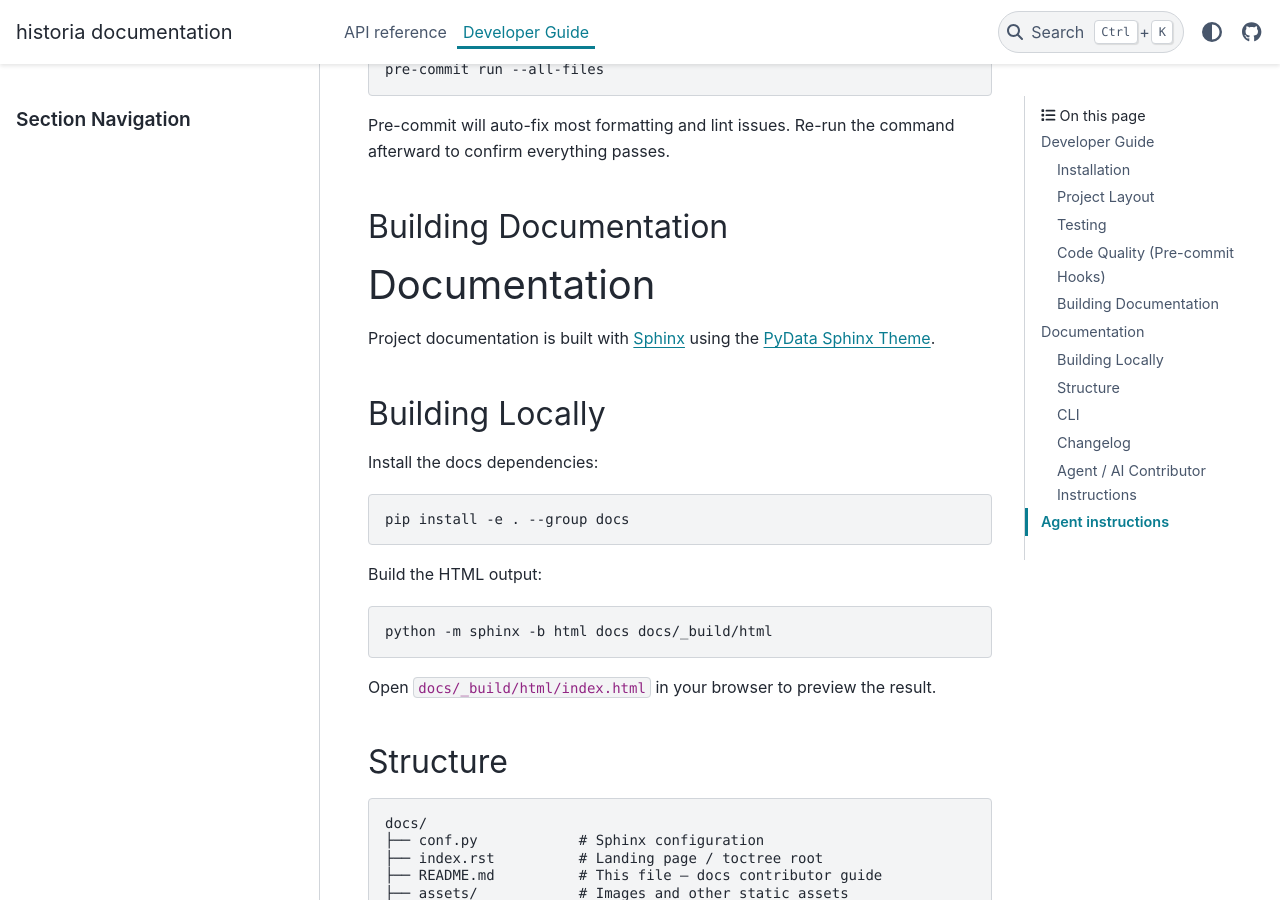
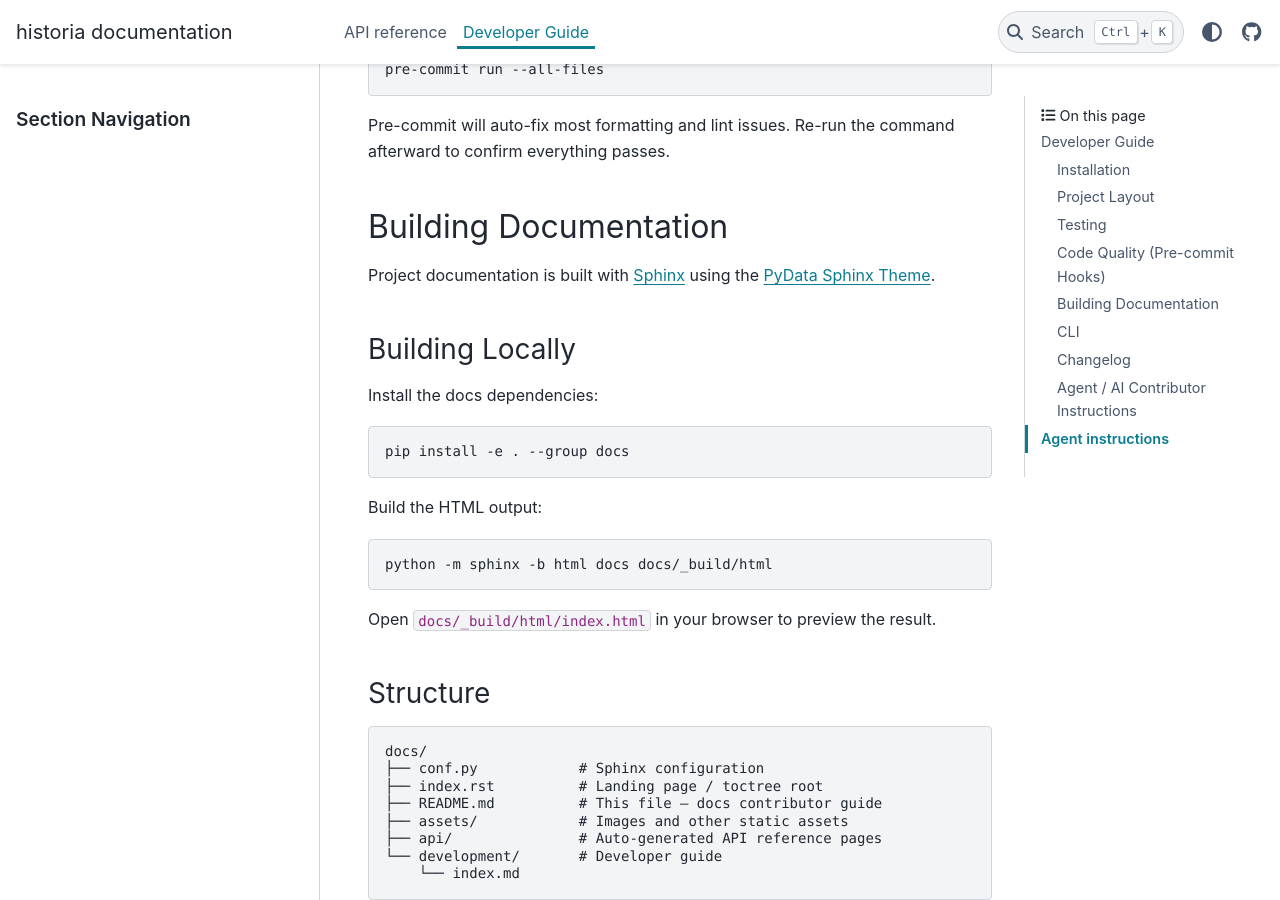
Before and after one commit to CodyCBakerPhD/historia, a Sphinx documentation site: the page built from docs/development/index.md, in a window 1280 px wide and 900 px high, scrolled down 2189 px. Built offline with Sphinx 7.4.7 and the PyData theme 0.15.4, drawn with Linux system fonts in a browser that asks for light colours.

Commit message:
Fix heading hierarchy in docs/README.md fragment for proper embedding
Agent-Logs-Url: https://github.com/CodyCBakerPhD/historia/sessions/0447f551-4c17-4bc7-9b02-2d6918c81b71

Co-authored-by: CodyCBakerPhD <51133164+CodyCBakerPhD@users.noreply.github.com>

````diff
--- a/docs/README.md
+++ b/docs/README.md
@@ -1,8 +1,6 @@
-# Documentation
-
 Project documentation is built with [Sphinx](https://www.sphinx-doc.org/) using the [PyData Sphinx Theme](https://pydata-sphinx-theme.readthedocs.io/).
 
-## Building Locally
+### Building Locally
 
 Install the docs dependencies:
 
@@ -18,7 +16,7 @@ python -m sphinx -b html docs docs/_build/html
 
 Open `docs/_build/html/index.html` in your browser to preview the result.
 
-## Structure
+### Structure
 
 ```
 docs/
````
